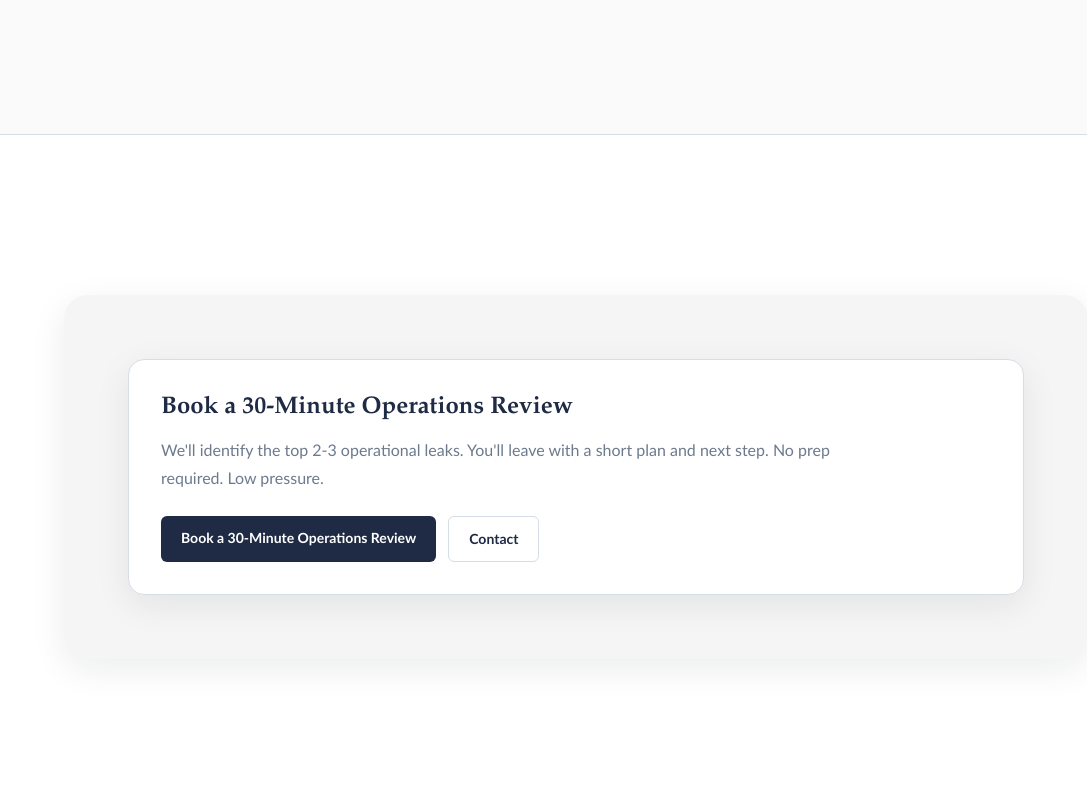
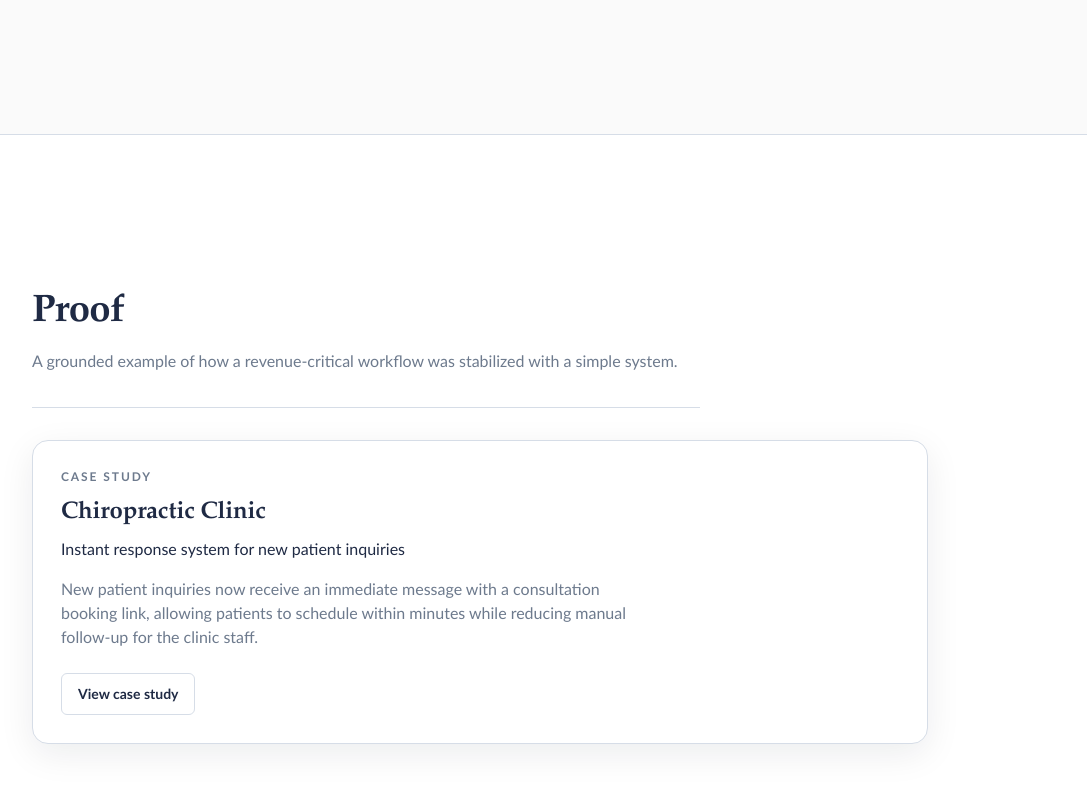
Before and after one commit to blakegrosenthal/operaite-site, a Next.js app: page / in a window 1280 px wide. Shown: the part 5440-6240 px from the top of the page, without its empty margins (64-1151 px from the left). Built offline with nearby package versions, Linux system fonts and the light colour scheme; no server answers.

Commit message:
Add proof section and chiropractic case study

```diff
--- /dev/null
+++ b/app/case-studies/chiropractic-clinic/page.tsx
@@ -0,0 +1,94 @@
+import Link from 'next/link'
+import type { Metadata } from 'next'
+import { notFound } from 'next/navigation'
+import { getCaseStudyBySlug } from '@/lib/caseStudies'
+
+const caseStudy = getCaseStudyBySlug('chiropractic-clinic')
+
+export const metadata: Metadata = {
+  title: 'Chiropractic Clinic',
+  description:
+    'Instant response system for new patient inquiries at a chiropractic clinic.'
+}
+
+export default function ChiropracticClinicCaseStudyPage() {
+  if (!caseStudy) {
+    notFound()
+  }
+
+  return (
+    <>
+      <section className="reveal-up bg-white pt-20 pb-16 sm:pt-24 sm:pb-20">
+        <div className="mx-auto w-full max-w-6xl px-5 sm:px-6 lg:px-8">
+          <div className="max-w-[72ch]">
+            <Link
+              href="/case-studies"
+              className="text-sm font-medium text-muted transition hover:text-foreground"
+            >
+              Back to Case Studies
+            </Link>
+            <p className="mt-8 text-xs font-semibold uppercase tracking-[0.16em] text-accent">
+              Case Study
+            </p>
+            <h1 className="mt-4 text-[2.35rem] font-[680] leading-[1.12] tracking-[-0.01em] text-foreground sm:text-[3.1rem]">
+              {caseStudy.title}
+            </h1>
+            <p className="mt-6 max-w-[62ch] text-base leading-8 text-muted sm:text-lg">
+              {caseStudy.subtitle}
+            </p>
+          </div>
+        </div>
+      </section>
+
+      <section className="reveal-up border-t border-line bg-neutral-50 py-24 sm:py-32">
+        <div className="mx-auto w-full max-w-5xl px-5 sm:px-6 lg:px-8">
+          <div className="space-y-6 sm:space-y-8">
+            <article className="rounded-2xl border border-line bg-white p-6 shadow-soft sm:p-8">
+              <h2 className="text-2xl font-[650] tracking-[-0.01em] text-foreground">
+                The Situation
+              </h2>
+              <p className="mt-4 max-w-[68ch] text-base leading-8 text-muted">
+                {caseStudy.situation}
+              </p>
+            </article>
+
+            <article className="rounded-2xl border border-line bg-white p-6 shadow-soft sm:p-8">
+              <h2 className="text-2xl font-[650] tracking-[-0.01em] text-foreground">
+                What Changed
+              </h2>
+              <ul className="mt-4 space-y-3">
+                {caseStudy.changes.map((change) => (
+                  <li
+                    key={change}
+                    className="flex items-start gap-3 text-base leading-8 text-muted"
+                  >
+                    <span className="mt-3 block h-1.5 w-1.5 flex-none rounded-full bg-accent" />
+                    <span>{change}</span>
+                  </li>
+                ))}
+              </ul>
+            </article>
+
+            <article className="rounded-2xl border border-line bg-white p-6 shadow-soft sm:p-8">
+              <h2 className="text-2xl font-[650] tracking-[-0.01em] text-foreground">
+                Operational Impact
+              </h2>
+              <p className="mt-4 max-w-[68ch] text-base leading-8 text-muted">
+                {caseStudy.operationalImpact}
+              </p>
+            </article>
+
+            <article className="rounded-2xl border border-line bg-white p-6 shadow-soft sm:p-8">
+              <h2 className="text-2xl font-[650] tracking-[-0.01em] text-foreground">
+                Key Insight
+              </h2>
+              <p className="mt-4 max-w-[68ch] text-base leading-8 text-muted">
+                {caseStudy.keyInsight}
+              </p>
+            </article>
+          </div>
+        </div>
+      </section>
+    </>
+  )
+}
--- /dev/null
+++ b/app/case-studies/page.tsx
@@ -0,0 +1,48 @@
+import type { Metadata } from 'next'
+import { CaseStudyCard } from '@/components/CaseStudyCard'
+import { Section } from '@/components/Section'
+import { caseStudies } from '@/lib/caseStudies'
+
+export const metadata: Metadata = {
+  title: 'Case Studies',
+  description:
+    'Real examples of how OperAIte stabilizes revenue-critical workflows for service businesses.'
+}
+
+export default function CaseStudiesPage() {
+  return (
+    <>
+      <section className="reveal-up bg-white pt-20 pb-16 sm:pt-24 sm:pb-20">
+        <div className="mx-auto w-full max-w-6xl px-5 sm:px-6 lg:px-8">
+          <div className="max-w-[72ch]">
+            <p className="text-xs font-semibold uppercase tracking-[0.16em] text-accent">
+              Proof
+            </p>
+            <h1 className="mt-4 text-[2.35rem] font-[680] leading-[1.12] tracking-[-0.01em] text-foreground sm:text-[3.1rem]">
+              Case Studies
+            </h1>
+            <p className="mt-6 max-w-[62ch] text-base leading-8 text-muted sm:text-lg">
+              A growing set of examples showing how practical systems reduce
+              manual follow-up, protect revenue, and make daily operations more
+              dependable.
+            </p>
+          </div>
+        </div>
+      </section>
+
+      <Section
+        title="Recent Work"
+        description="Each example focuses on a revenue-critical workflow that was stabilized with a simple, reliable system."
+        className="reveal-up border-t border-line bg-neutral-50 py-24 sm:py-32"
+        headerClassName="max-w-[72ch] border-b border-line pb-6 sm:pb-8"
+        titleClassName="text-3xl font-[650] tracking-[-0.01em] sm:text-[2.4rem]"
+      >
+        <div className="grid gap-6 lg:grid-cols-2">
+          {caseStudies.map((caseStudy) => (
+            <CaseStudyCard key={caseStudy.slug} caseStudy={caseStudy} />
+          ))}
+        </div>
+      </Section>
+    </>
+  )
+}
--- a/app/page.tsx
+++ b/app/page.tsx
@@ -1,8 +1,10 @@
 import Link from 'next/link'
 import type { Metadata } from 'next'
+import { CaseStudyCard } from '@/components/CaseStudyCard'
 import { CTA } from '@/components/CTA'
 import { ScrollReveal } from '@/components/ScrollReveal'
 import { Section } from '@/components/Section'
+import { caseStudies } from '@/lib/caseStudies'
 import { env } from '@/lib/env'
 
 export const metadata: Metadata = {
@@ -242,6 +244,19 @@ export default function HomePage() {
               owner.
             </p>
           </article>
+        </div>
+      </Section>
+
+      <Section
+        id="proof"
+        title="Proof"
+        description="A grounded example of how a revenue-critical workflow was stabilized with a simple system."
+        className="reveal-up border-t border-line bg-white py-32 sm:py-40"
+        headerClassName="max-w-[72ch] border-b border-line pb-6 sm:pb-8"
+        titleClassName="text-3xl font-[650] tracking-[-0.01em] sm:text-[2.4rem]"
+      >
+        <div className="max-w-4xl">
+          <CaseStudyCard caseStudy={caseStudies[0]} />
         </div>
       </Section>
 
--- a/app/sitemap.ts
+++ b/app/sitemap.ts
@@ -2,7 +2,15 @@ import { MetadataRoute } from 'next'
 import { siteConfig } from '@/lib/site'
 
 export default function sitemap(): MetadataRoute.Sitemap {
-  const routes = ['', '/services', '/about', '/contact', '/roi-calculator']
+  const routes = [
+    '',
+    '/services',
+    '/about',
+    '/contact',
+    '/roi-calculator',
+    '/case-studies',
+    '/case-studies/chiropractic-clinic'
+  ]
   const now = new Date()
 
   return routes.map((route) => ({
--- a/components/CaseStudyCard.tsx
+++ b/components/CaseStudyCard.tsx
@@ -1,37 +1,35 @@
+import Link from 'next/link'
+import type { CaseStudy } from '@/lib/caseStudies'
+
 interface CaseStudyCardProps {
-  title: string
-  industry: string
-  before: string
-  after: string
-  testimonial: string
+  caseStudy: CaseStudy
 }
 
-export function CaseStudyCard({
-  title,
-  industry,
-  before,
-  after,
-  testimonial
-}: CaseStudyCardProps) {
+export function CaseStudyCard({ caseStudy }: CaseStudyCardProps) {
   return (
-    <article className="flex h-full flex-col rounded-2xl border border-line bg-white p-6 shadow-soft">
-      <span className="w-fit rounded-full border border-line px-3 py-1 text-xs font-semibold uppercase tracking-wide text-muted">
-        {industry}
-      </span>
-      <h3 className="mt-4 text-lg font-semibold text-foreground">{title}</h3>
-      <dl className="mt-4 space-y-3 text-sm">
-        <div>
-          <dt className="font-semibold text-foreground">Before</dt>
-          <dd className="text-muted">{before}</dd>
-        </div>
-        <div>
-          <dt className="font-semibold text-foreground">After</dt>
-          <dd className="text-muted">{after}</dd>
-        </div>
-      </dl>
-      <blockquote className="mt-5 border-l-2 border-accent pl-4 text-sm italic leading-6 text-muted">
-        "{testimonial}"
-      </blockquote>
+    <article className="group flex h-full flex-col rounded-2xl border border-line bg-white p-6 shadow-soft transition-all duration-300 ease-out hover:-translate-y-0.5 hover:shadow sm:p-7">
+      <div className="flex-1">
+        <p className="text-xs font-semibold uppercase tracking-[0.16em] text-muted">
+          Case study
+        </p>
+        <h3 className="mt-3 text-xl font-semibold tracking-[-0.01em] text-foreground sm:text-2xl">
+          {caseStudy.title}
+        </h3>
+        <p className="mt-2 text-sm font-medium leading-6 text-foreground/80 sm:text-base">
+          {caseStudy.subtitle}
+        </p>
+        <p className="mt-4 max-w-[64ch] text-sm leading-7 text-muted sm:text-base">
+          {caseStudy.summary}
+        </p>
+      </div>
+      <div className="mt-6">
+        <Link
+          href={caseStudy.href}
+          className="inline-flex rounded-md border border-line px-4 py-2.5 text-sm font-semibold text-foreground transition-all duration-150 ease-out hover:-translate-y-0.5 hover:border-foreground/20 hover:bg-neutral-50"
+        >
+          View case study
+        </Link>
+      </div>
     </article>
   )
 }
--- /dev/null
+++ b/lib/caseStudies.ts
@@ -0,0 +1,37 @@
+export interface CaseStudy {
+  slug: string
+  title: string
+  subtitle: string
+  summary: string
+  href: string
+  situation: string
+  changes: string[]
+  operationalImpact: string
+  keyInsight: string
+}
+
+export const caseStudies: CaseStudy[] = [
+  {
+    slug: 'chiropractic-clinic',
+    title: 'Chiropractic Clinic',
+    subtitle: 'Instant response system for new patient inquiries',
+    summary:
+      'New patient inquiries now receive an immediate message with a consultation booking link, allowing patients to schedule within minutes while reducing manual follow-up for the clinic staff.',
+    href: '/case-studies/chiropractic-clinic',
+    situation:
+      'New patient inquiries were arriving through a website form, but responses depended on when staff had time to follow up. Sometimes that meant leads waited hours before hearing back. When someone is looking for care, that delay often means they contact another clinic instead.',
+    changes: [
+      'the lead immediately receives a text message',
+      'the message includes a link to book a consultation with the doctor',
+      'once a consultation is booked, the doctor and reception team are notified'
+    ],
+    operationalImpact:
+      'Instead of waiting for manual follow-up, new patients can schedule a consultation within minutes of submitting the form. New inquiries are now handled automatically, consultations are being booked directly through the first response, and the staff no longer needs to manually chase every lead that comes in.',
+    keyInsight:
+      'Many service businesses lose opportunities simply because inquiries are not contacted quickly enough. By stabilizing the first response workflow, the clinic made it easier for interested patients to book while reducing administrative effort for the team.'
+  }
+]
+
+export function getCaseStudyBySlug(slug: string) {
+  return caseStudies.find((caseStudy) => caseStudy.slug === slug)
+}
```
